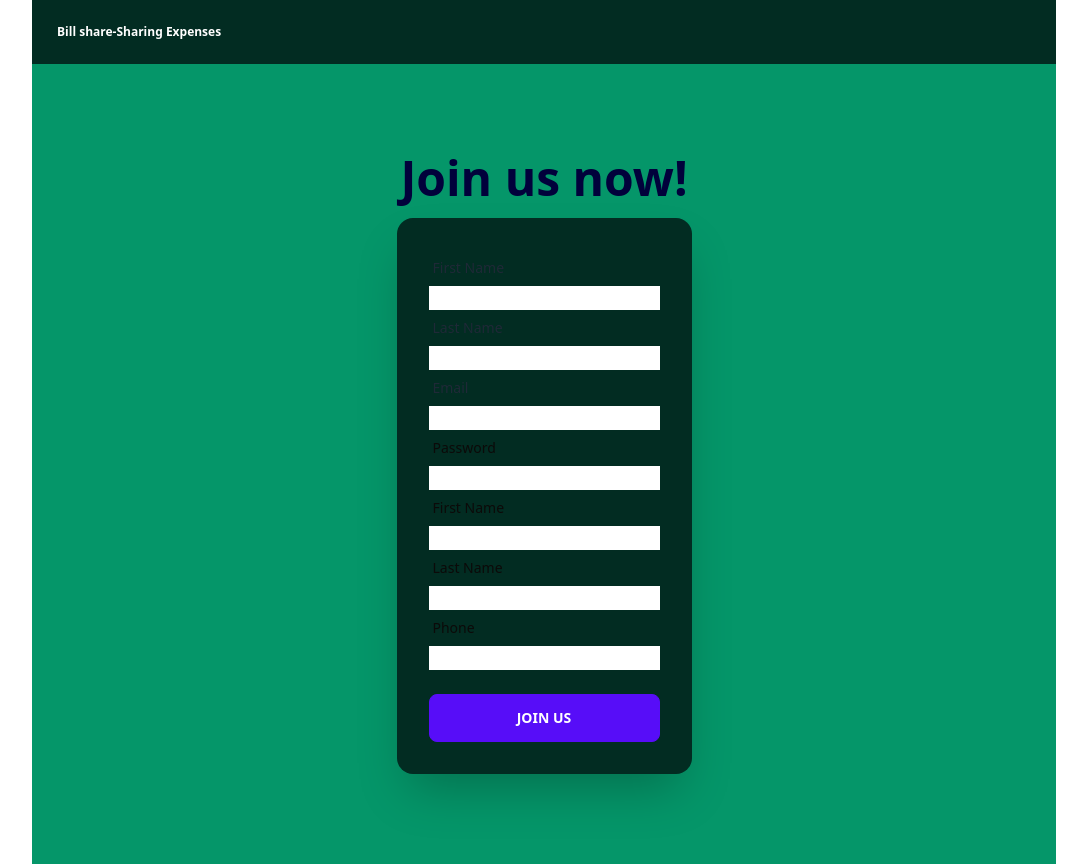
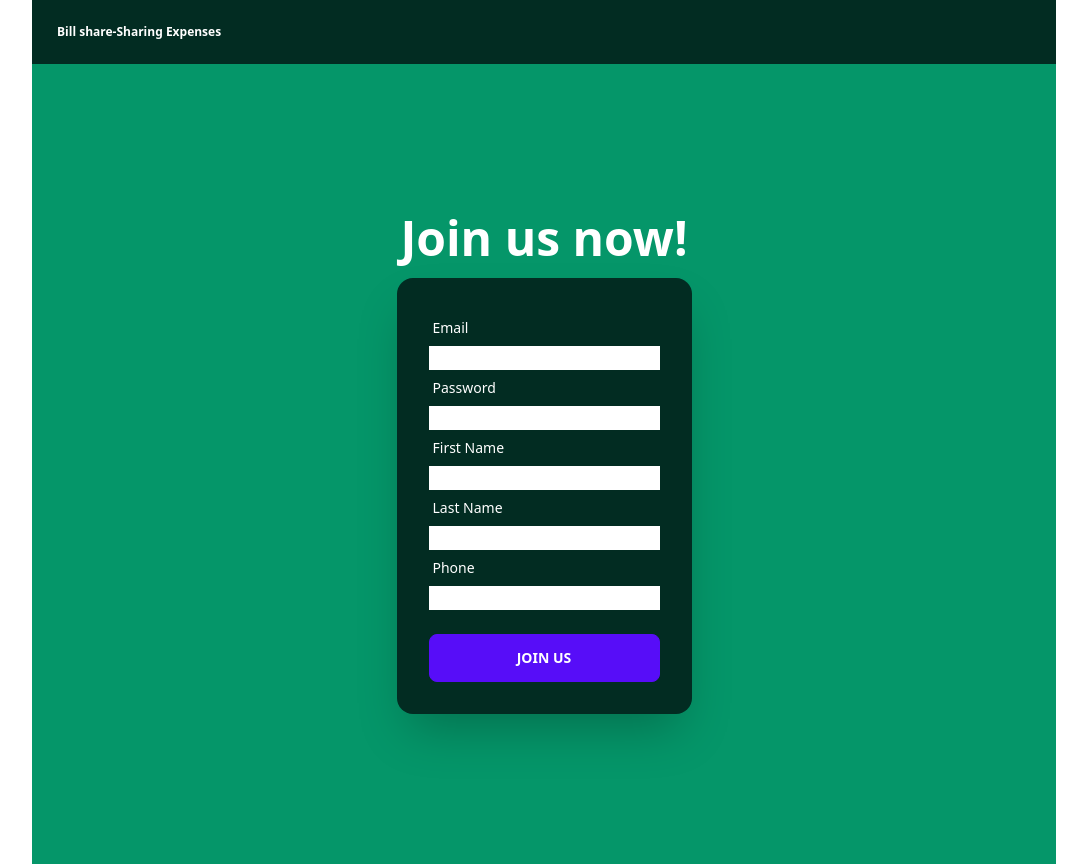
Before and after one commit to DaphnexxEli/Bill-Share-FE, a React (Vite) app in the folder frontend/: page /register in a window 1280 px wide. Shown: the whole page, without its empty margins (96-1183 px from the left). Built offline with nearby package versions, Linux system fonts and the light colour scheme.

Commit message:
merge conflict

```diff
--- a/frontend/src/pages/Register.jsx
+++ b/frontend/src/pages/Register.jsx
@@ -53,20 +53,42 @@ export const Register = () => {
     setLast("");
     setName("");
     setPhone("");
-    setLast("");
   };
   return (
     <div className="hero min-h-screen bg-Emerald">
       <div className="hero-content flex-col lg:flex-row-reverse">
         <div className="text-center lg:text-left">
-          <h1 className="text-5xl font-bold">Join us now!</h1>
+          <h1 className="text-5xl font-bold text-white">Join us now!</h1>
         </div>
         <div className="card flex-shrink-0 w-full max-w-sm shadow-2xl bg-Emerald2">
           <div className="card-body">
             <form onSubmit={handleSubmit}>
-            <div className="form-control">
+
+              <div className="form-control">
                 <label className="label">
-                  <span className="label-text ">First Name</span>
+                  <span className="label-text text-white">Email</span>
+                </label>
+                <input
+                  type="text"
+                  value={email}
+                  required
+                  onChange={(e) => setEmail(e.target.value)}
+                />
+              </div>
+              <div className="form-control">
+                <label className="label">
+                  <span className="label-text text-white">Password</span>
+                </label>
+                <input
+                  type="password"
+                  value={password}
+                  required
+                  onChange={(e) => setPassword(e.target.value)}
+                />
+              </div>
+              <div className="form-control">
+                <label className="label">
+                  <span className="label-text text-white ">First Name</span>
                 </label>
                 <input
                   type="text"
@@ -77,7 +99,7 @@ export const Register = () => {
               </div>
               <div className="form-control">
                 <label className="label">
-                  <span className="label-text">Last Name</span>
+                  <span className="label-text text-white">Last Name</span>
                 </label>
                 <input
                   type="text"
@@ -88,52 +110,7 @@ export const Register = () => {
               </div>
               <div className="form-control">
                 <label className="label">
-                  <span className="label-text">Email</span>
-                </label>
-                <input
-                  type="text"
-                  value={email}
-                  required
-                  onChange={(e) => setEmail(e.target.value)}
-                />
-              </div>
-              <div className="form-control">
-                <label className="label">
-                  <span className="label-text text-Stone">Password</span>
-                </label>
-                <input
-                  type="password"
-                  value={password}
-                  required
-                  onChange={(e) => setPassword(e.target.value)}
-                />
-              </div>
-              <div className="form-control">
-                <label className="label">
-                  <span className="label-text text-Stone">First Name</span>
-                </label>
-                <input
-                  type="text"
-                  value={first_name}
-                  required
-                  onChange={(e) => setName(e.target.value)}
-                />
-              </div>
-              <div className="form-control">
-                <label className="label">
-                  <span className="label-text text-Stone">Last Name</span>
-                </label>
-                <input
-                  type="text"
-                  value={last_name}
-                  required
-                  onChange={(e) => setLast(e.target.value)}
-                />
-              </div>
-
-              <div className="form-control">
-                <label className="label">
-                  <span className="label-text text-Stone">Phone</span>
+                  <span className="label-text text-white">Phone</span>
                 </label>
                 <input
                   type="text"
```
